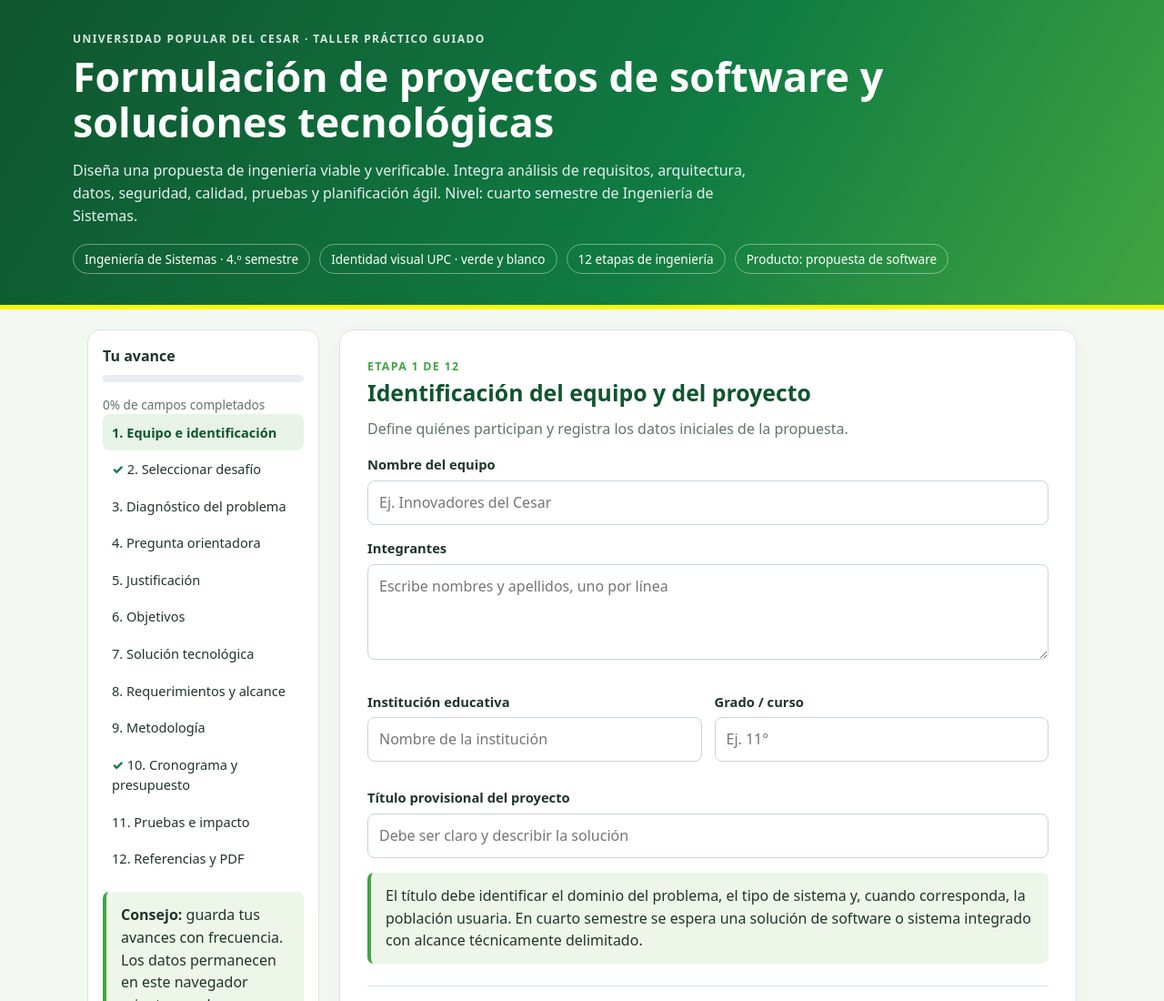
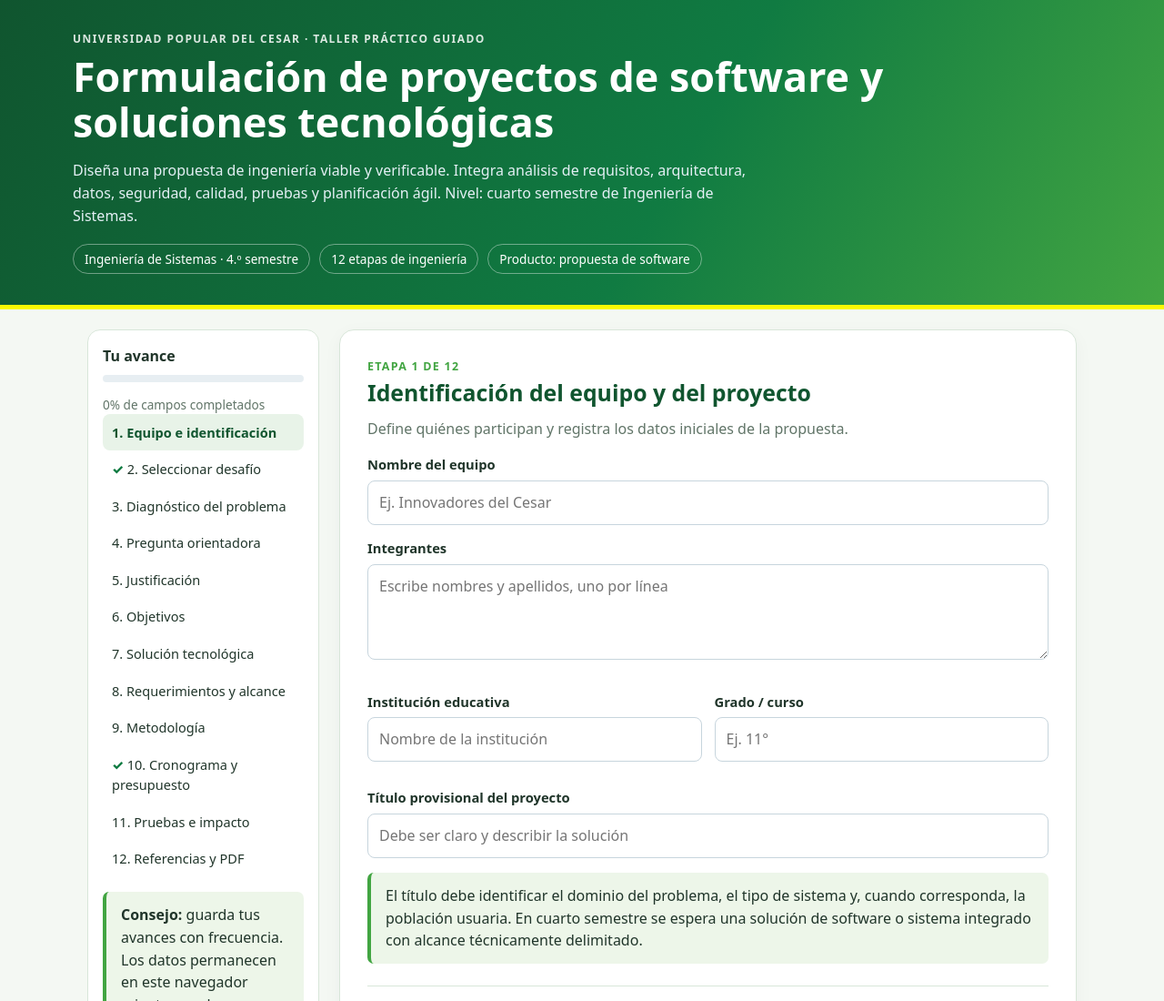
Before and after one commit to hmbgenio-wq/gestion_proyecto, a plain HTML site: page taller-interactivo-propuesta-proyecto-tecnologico.html in a window 1280 px wide. Shown: the top 1100 px of the page at 91% size. Drawn offline with Linux system fonts and the light colour scheme.

Commit message:
Quitar etiqueta de identidad visual del encabezado

```diff
--- a/taller-interactivo-propuesta-proyecto-tecnologico.html
+++ b/taller-interactivo-propuesta-proyecto-tecnologico.html
@@ -7,7 +7,7 @@
 @media(max-width:800px){.layout{grid-template-columns:1fr}.side{position:static}.nav{display:grid;grid-template-columns:repeat(2,1fr);gap:2px}.grid,.topicgrid{grid-template-columns:1fr}.budgetrow{grid-template-columns:1fr 1fr}.budgetrow .name{grid-column:1/-1}}
 @media print{body{background:#fff;font-size:11pt}header,.side,.actions,.no-print,.footer{display:none!important}main{padding:0;max-width:none}.layout{display:block}.panel{display:none!important;border:0;box-shadow:none;padding:0}.panel#proposal{display:block!important}.pdf-only{display:block}.proposal-section{break-inside:avoid;margin-bottom:15px}h1,h2,h3{color:#10552f} .preview{display:none}}
 </style></head><body>
-<header><div class="wrap"><div class="eyebrow">Universidad Popular del Cesar · Taller práctico guiado</div><h1>Formulación de proyectos de software y soluciones tecnológicas</h1><p>Diseña una propuesta de ingeniería viable y verificable. Integra análisis de requisitos, arquitectura, datos, seguridad, calidad, pruebas y planificación ágil. Nivel: cuarto semestre de Ingeniería de Sistemas.</p><div class="meta"><span class="pill">Ingeniería de Sistemas · 4.º semestre</span><span class="pill">Identidad visual UPC · verde y blanco</span><span class="pill">12 etapas de ingeniería</span><span class="pill">Producto: propuesta de software</span></div></div></header>
+<header><div class="wrap"><div class="eyebrow">Universidad Popular del Cesar · Taller práctico guiado</div><h1>Formulación de proyectos de software y soluciones tecnológicas</h1><p>Diseña una propuesta de ingeniería viable y verificable. Integra análisis de requisitos, arquitectura, datos, seguridad, calidad, pruebas y planificación ágil. Nivel: cuarto semestre de Ingeniería de Sistemas.</p><div class="meta"><span class="pill">Ingeniería de Sistemas · 4.º semestre</span><span class="pill">12 etapas de ingeniería</span><span class="pill">Producto: propuesta de software</span></div></div></header>
 <main><div class="layout">
 <aside class="side no-print"><strong>Tu avance</strong><div class="progress"><span id="bar"></span></div><div id="pct" class="hint">0% completado</div><nav class="nav" id="nav"></nav><div class="callout"><b>Consejo:</b> guarda tus avances con frecuencia. Los datos permanecen en este navegador mientras no borres sus datos del sitio.</div><button class="ghost" style="width:100%" onclick="resetForm()">Reiniciar taller</button></aside>
 <div>
```
